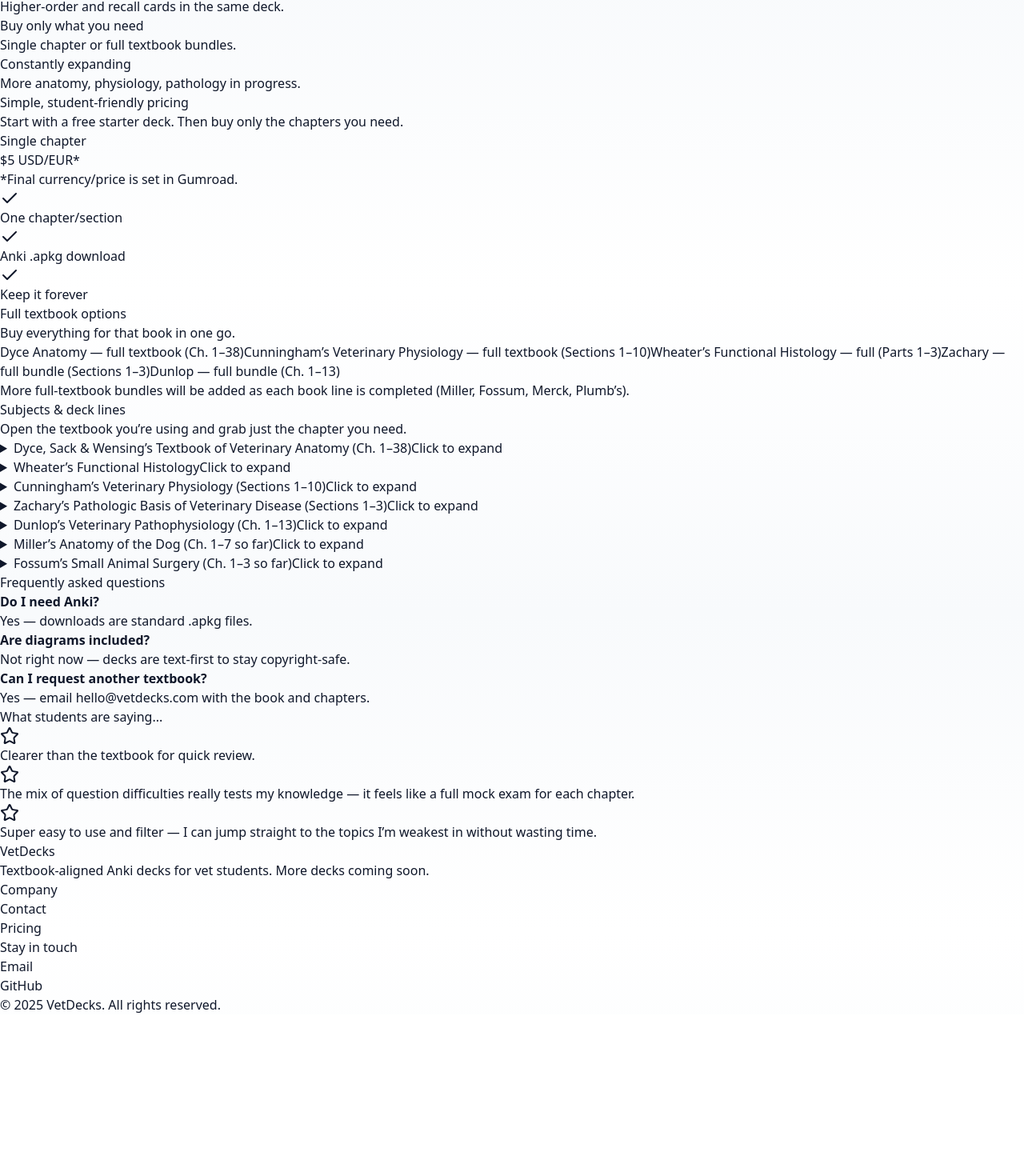
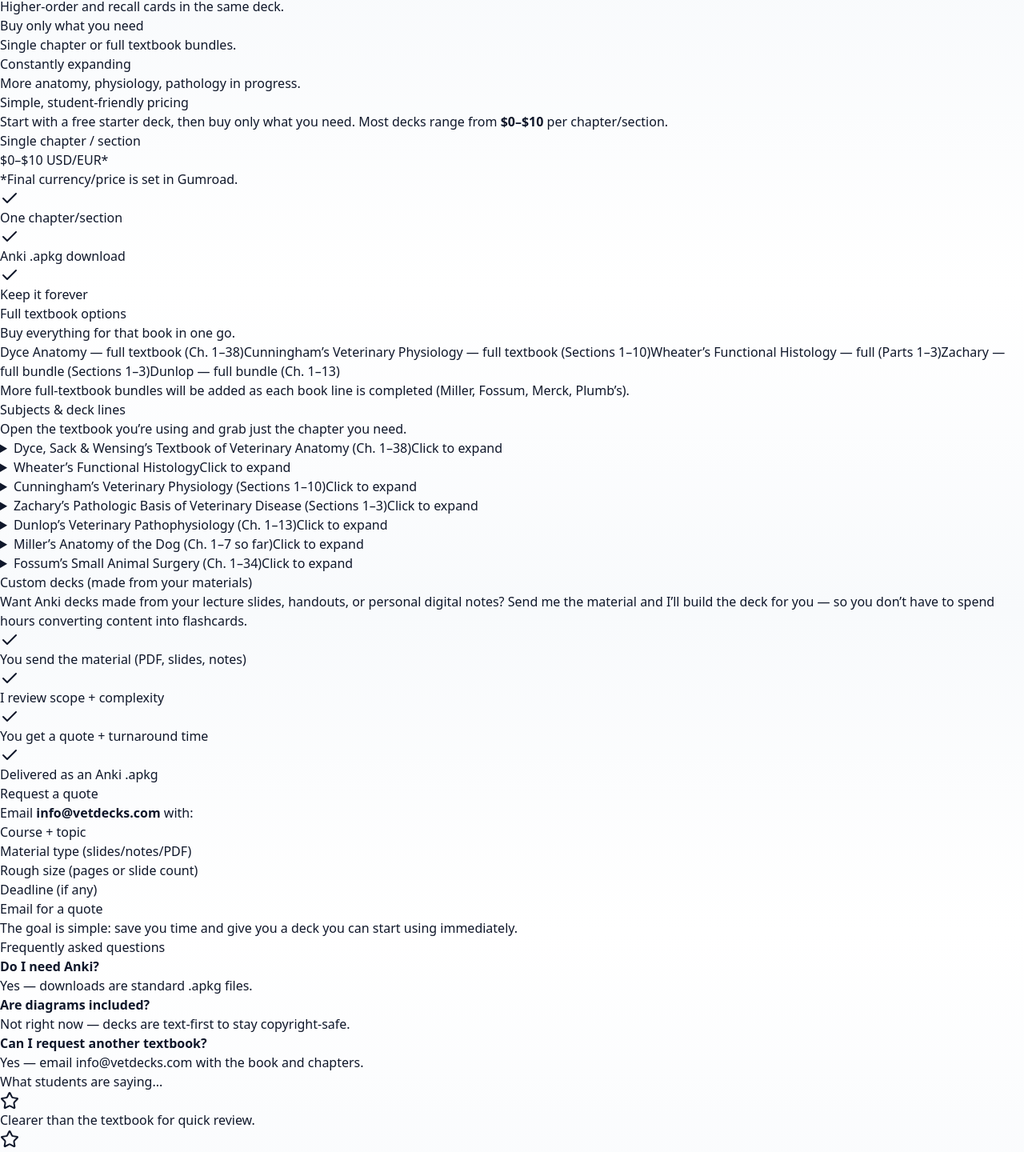
Before and after one commit to vetdecks/vetdecks-site, a Next.js app: page / in a window 1280 px wide. Shown: the part 1234-2674 px from the top of the page at 80% size. Before the commit the page ends 2502 px from the top, so only its background shows below. Built offline with nearby package versions, Linux system fonts and the light colour scheme.

Commit message:
Update homepage content

```diff
--- a/app/page.tsx
+++ b/app/page.tsx
@@ -128,7 +128,7 @@ export default function Page() {
     url: "https://vetdecks.gumroad.com/l/ch-1-13-dunlop",
   };
 
-  // Fossum – chapters 1–29
+  // Fossum – chapters 1–34 (exception: Ch. 30–31 share one link)
   const fossumChapters = [
     { title: "Ch. 1 – Fossum", url: "https://vetdecks.gumroad.com/l/ch-1-fossum" },
     { title: "Ch. 2 – Fossum", url: "https://vetdecks.gumroad.com/l/ch-2-fossum" },
@@ -159,6 +159,11 @@ export default function Page() {
     { title: "Ch. 27 – Fossum", url: "https://vetdecks.gumroad.com/l/ch-27-fossum" },
     { title: "Ch. 28 – Fossum", url: "https://vetdecks.gumroad.com/l/ch-28-fossum" },
     { title: "Ch. 29 – Fossum", url: "https://vetdecks.gumroad.com/l/ch-29-fossum" },
+
+    { title: "Ch. 30–31 – Fossum", url: "https://vetdecks.gumroad.com/l/ch-30-31-fossum" },
+    { title: "Ch. 32 – Fossum", url: "https://vetdecks.gumroad.com/l/ch-32-fossum" },
+    { title: "Ch. 33 – Fossum", url: "https://vetdecks.gumroad.com/l/ch-33-fossum" },
+    { title: "Ch. 34 – Fossum", url: "https://vetdecks.gumroad.com/l/ch-34-fossum" },
   ];
 
   // Free starter decks (first decks for each book)
@@ -262,6 +267,7 @@ export default function Page() {
             <a href="#features" className="hover:opacity-80">Features</a>
             <a href="#pricing" className="hover:opacity-80">Pricing</a>
             <a href="#subjects" className="hover:opacity-80">Subjects</a>
+            <a href="#custom" className="hover:opacity-80">Custom decks</a>
             <a href="#faq" className="hover:opacity-80">FAQ</a>
           </nav>
           <div className="flex items-center gap-2">
@@ -381,14 +387,17 @@ export default function Page() {
       <section id="pricing" className="py-20 bg-slate-50 border-t scroll-mt-24">
         <div className="mx-auto max-w-6xl px-4">
           <h2 className="text-3xl md:text-4xl font-bold text-center">Simple, student-friendly pricing</h2>
-          <p className="text-center text-slate-700 mt-2">Start with a free starter deck. Then buy only the chapters you need.</p>
+          <p className="text-center text-slate-700 mt-2">
+            Start with a free starter deck, then buy only what you need. Most decks range from{" "}
+            <strong>$0–$10</strong> per chapter/section.
+          </p>
 
           <div className="mt-10 grid md:grid-cols-2 gap-6">
             {/* single chapter */}
             <Card>
-              <CardHeader><CardTitle>Single chapter</CardTitle></CardHeader>
+              <CardHeader><CardTitle>Single chapter / section</CardTitle></CardHeader>
               <CardContent>
-                <div className="text-5xl font-extrabold">$5 <span className="text-base font-medium">USD/EUR*</span></div>
+                <div className="text-5xl font-extrabold">$0–$10 <span className="text-base font-medium">USD/EUR*</span></div>
                 <p className="mt-2 text-slate-600 text-sm">*Final currency/price is set in Gumroad.</p>
                 <ul className="mt-4 space-y-2 text-slate-700">
                   <li className="flex gap-2"><Check className="h-5 w-5 text-emerald-600" /> One chapter/section</li>
@@ -404,7 +413,6 @@ export default function Page() {
               <CardContent className="space-y-3">
                 <p className="text-slate-700 text-sm">Buy everything for that book in one go.</p>
 
-                {/* all-white buttons */}
                 <Button href={dyceFull.url} variant="outline" className={fullOptionBtnClass}>
                   {dyceFull.title}
                 </Button>
@@ -596,7 +604,7 @@ export default function Page() {
                 </Card>
               ))}
               <p className="text-xs text-slate-500 md:col-span-3">
-                Miller is in progress. Fossum’s Small Animal Surgery is also on the way.
+                Miller is in progress. Fossum’s Small Animal Surgery is also in progress.
               </p>
             </div>
           </details>
@@ -604,7 +612,7 @@ export default function Page() {
           {/* Fossum */}
           <details className="border rounded-xl overflow-hidden bg-slate-50">
             <summary className="cursor-pointer px-4 py-3 flex items-center justify-between gap-4">
-              <span className="font-semibold">Fossum’s Small Animal Surgery (Ch. 1–3 so far)</span>
+              <span className="font-semibold">Fossum’s Small Animal Surgery (Ch. 1–34)</span>
               <span className="text-sm text-slate-500">Click to expand</span>
             </summary>
             <div className="p-4 grid sm:grid-cols-2 md:grid-cols-3 gap-4">
@@ -622,10 +630,56 @@ export default function Page() {
                 </Card>
               ))}
               <p className="text-xs text-slate-500 md:col-span-3">
-                Fossum is in progress — more chapters will be added as they’re completed.
+                Fossum is in progress — chapters are added as they’re completed.
               </p>
             </div>
           </details>
+        </div>
+      </section>
+
+      {/* Custom deck requests */}
+      <section id="custom" className="py-16 bg-white border-t scroll-mt-24">
+        <div className="mx-auto max-w-6xl px-4">
+          <div className="grid md:grid-cols-2 gap-8 items-start">
+            <div>
+              <h2 className="text-3xl md:text-4xl font-bold">Custom decks (made from your materials)</h2>
+              <p className="mt-3 text-slate-700">
+                Want Anki decks made from your lecture slides, handouts, or personal digital notes?
+                Send me the material and I’ll build the deck for you — so you don’t have to spend hours converting
+                content into flashcards.
+              </p>
+              <ul className="mt-5 space-y-2 text-slate-700">
+                <li className="flex gap-2"><Check className="h-5 w-5 text-emerald-600" /> You send the material (PDF, slides, notes)</li>
+                <li className="flex gap-2"><Check className="h-5 w-5 text-emerald-600" /> I review scope + complexity</li>
+                <li className="flex gap-2"><Check className="h-5 w-5 text-emerald-600" /> You get a quote + turnaround time</li>
+                <li className="flex gap-2"><Check className="h-5 w-5 text-emerald-600" /> Delivered as an Anki .apkg</li>
+              </ul>
+            </div>
+
+            <Card className="border-slate-200">
+              <CardHeader>
+                <CardTitle>Request a quote</CardTitle>
+              </CardHeader>
+              <CardContent className="space-y-3">
+                <p className="text-slate-700 text-sm">
+                  Email <strong>info@vetdecks.com</strong> with:
+                </p>
+                <ul className="text-sm text-slate-700 list-disc pl-5 space-y-1">
+                  <li>Course + topic</li>
+                  <li>Material type (slides/notes/PDF)</li>
+                  <li>Rough size (pages or slide count)</li>
+                  <li>Deadline (if any)</li>
+                </ul>
+                <Button href="mailto:info@vetdecks.com?subject=Custom%20deck%20request%20(quote)&body=Hi%20VetDecks%2C%0A%0ACourse%3A%20%0ATopic%3A%20%0AMaterials%3A%20%0ASize%20(pages%2Fslides)%3A%20%0ADeadline%3A%20%0A%0AThanks!"
+                  className="w-full">
+                  Email for a quote
+                </Button>
+                <p className="text-xs text-slate-500">
+                  The goal is simple: save you time and give you a deck you can start using immediately.
+                </p>
+              </CardContent>
+            </Card>
+          </div>
         </div>
       </section>
 
@@ -636,7 +690,7 @@ export default function Page() {
           <div className="mt-8 space-y-4">
             <Card><CardContent className="pt-6"><strong>Do I need Anki?</strong><br />Yes — downloads are standard .apkg files.</CardContent></Card>
             <Card><CardContent className="pt-6"><strong>Are diagrams included?</strong><br />Not right now — decks are text-first to stay copyright-safe.</CardContent></Card>
-            <Card><CardContent className="pt-6"><strong>Can I request another textbook?</strong><br />Yes — email hello@vetdecks.com with the book and chapters.</CardContent></Card>
+            <Card><CardContent className="pt-6"><strong>Can I request another textbook?</strong><br />Yes — email <a className="underline" href="mailto:info@vetdecks.com">info@vetdecks.com</a> with the book and chapters.</CardContent></Card>
           </div>
         </div>
       </section>
@@ -674,15 +728,25 @@ export default function Page() {
           <div>
             <div className="font-semibold">Company</div>
             <ul className="mt-2 space-y-2 text-slate-600">
-              <li><a href="mailto:hello@vetdecks.com" className="hover:underline">Contact</a></li>
+              <li><a href="mailto:info@vetdecks.com" className="hover:underline">Contact</a></li>
               <li><a href="#pricing" className="hover:underline">Pricing</a></li>
+              <li><a href="#custom" className="hover:underline">Custom decks</a></li>
             </ul>
           </div>
           <div>
             <div className="font-semibold">Stay in touch</div>
             <ul className="mt-2 space-y-2 text-slate-600">
-              <li><a href="mailto:hello@vetdecks.com" className="hover:underline">Email</a></li>
-              <li><a href="https://github.com/vetdecks/vetdecks-site" className="hover:underline" target="_blank" rel="noreferrer">GitHub</a></li>
+              <li><a href="mailto:info@vetdecks.com" className="hover:underline">Email</a></li>
+              <li>
+                <a
+                  href="https://github.com/vetdecks/vetdecks-site"
+                  className="hover:underline"
+                  target="_blank"
+                  rel="noreferrer"
+                >
+                  GitHub
+                </a>
+              </li>
             </ul>
           </div>
         </div>
@@ -692,4 +756,4 @@ export default function Page() {
       </footer>
     </main>
   );
-}// deploy ping Thu Feb 19 18:31:38 CET 2026
+}
```
